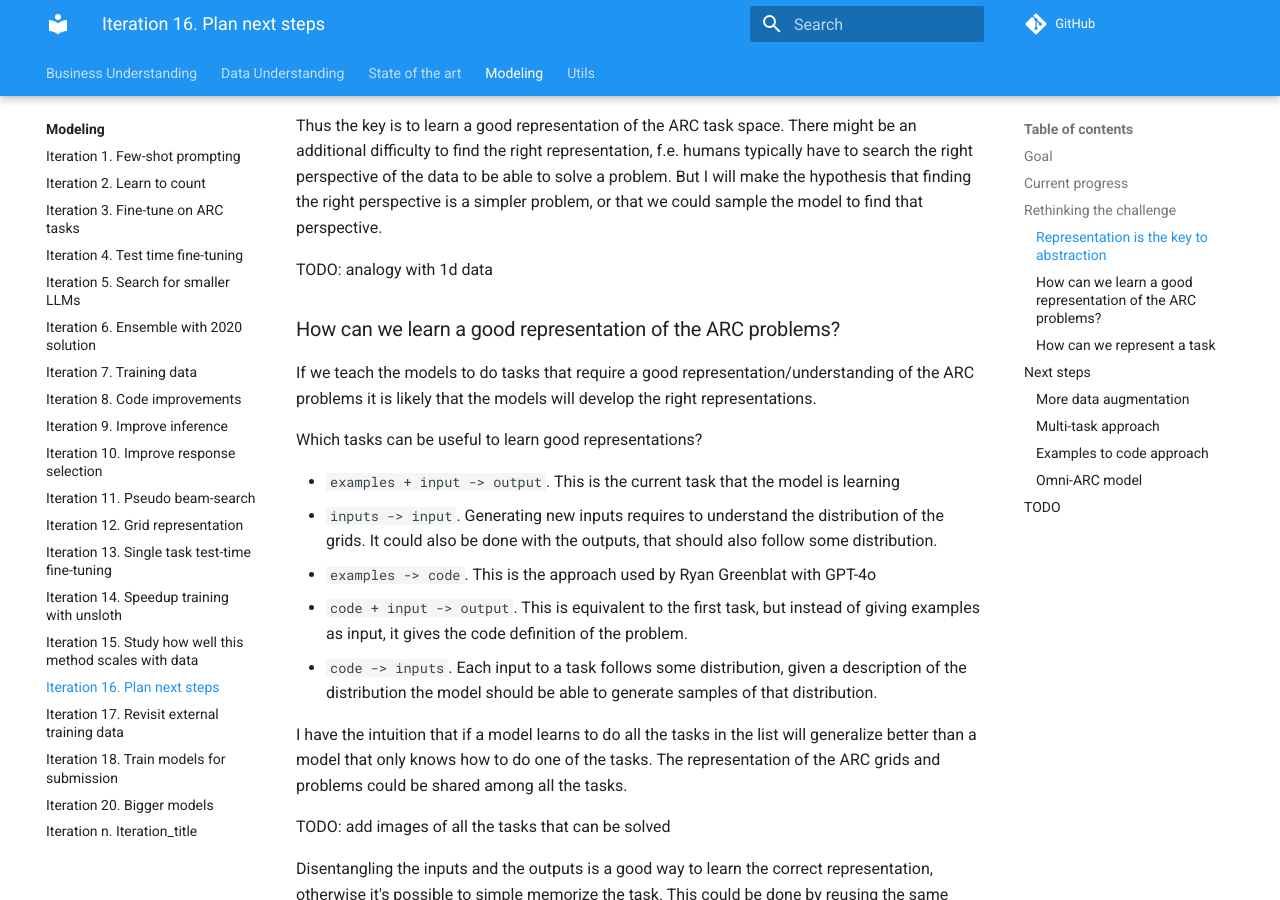
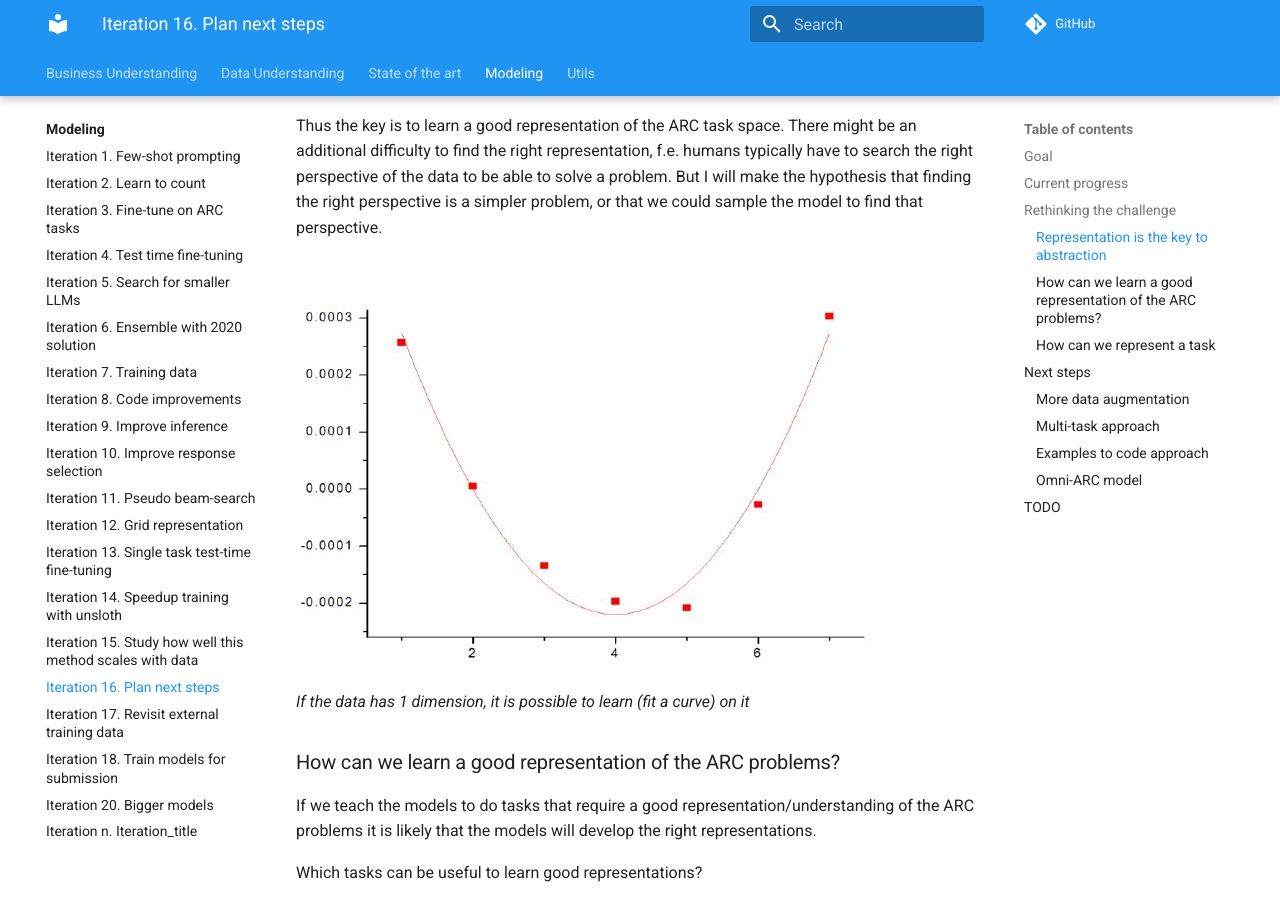
Before and after one commit to zhengjunyao-work/arc24, an MkDocs documentation site: the page built from docs/modeling/Iteration_16_next_steps.md, in a window 1280 px wide and 900 px high, scrolled down 1577 px. Built offline with MkDocs 1.6.1 and Material for MkDocs 9.7.7, drawn with Linux system fonts in a browser that asks for light colours; comment, search, counter and statistics services are not loaded.

```diff
--- a/docs/modeling/Iteration_16_next_steps.md
+++ b/docs/modeling/Iteration_16_next_steps.md
@@ -40,7 +40,9 @@ to find the right representation, f.e. humans typically have to search the right
 to be able to solve a problem. But I will make the hypothesis that finding the right perspective is a
 simpler problem, or that we could sample the model to find that perspective.
 
-TODO: analogy with 1d data
+![fitting a curve](res/2024-09-06-05-54-28.png)
+
+_If the data has 1 dimension, it is possible to learn (fit a curve) on it_
 
 ### How can we learn a good representation of the ARC problems?
 
```
Also changed, not shown: other parts of docs/modeling/Iteration_16_next_steps.md (+1 -1 lines), docs/modeling/Iteration_18_submission_models.md (+1 -0 lines), docs/modeling/res/2024-09-06-05-54-28.png (added), docs/modeling/res/omni-arc.png (added).
